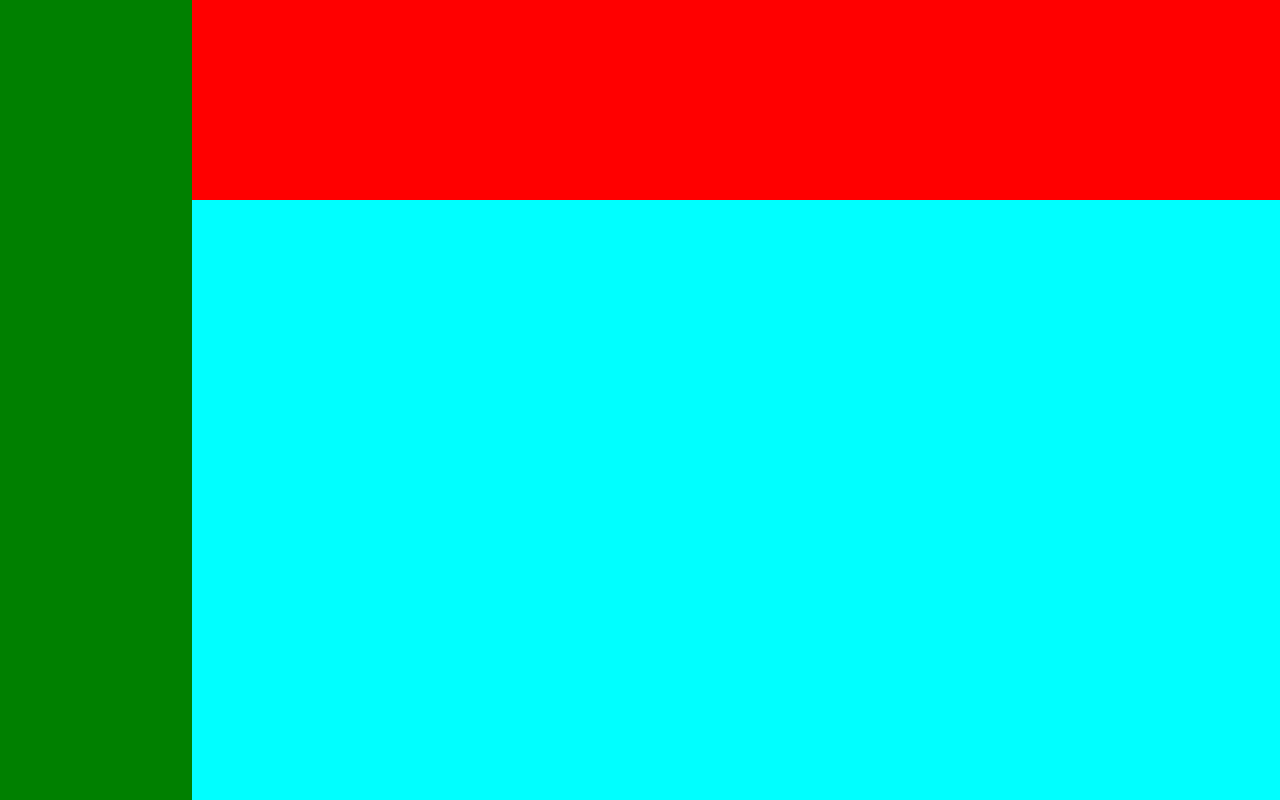
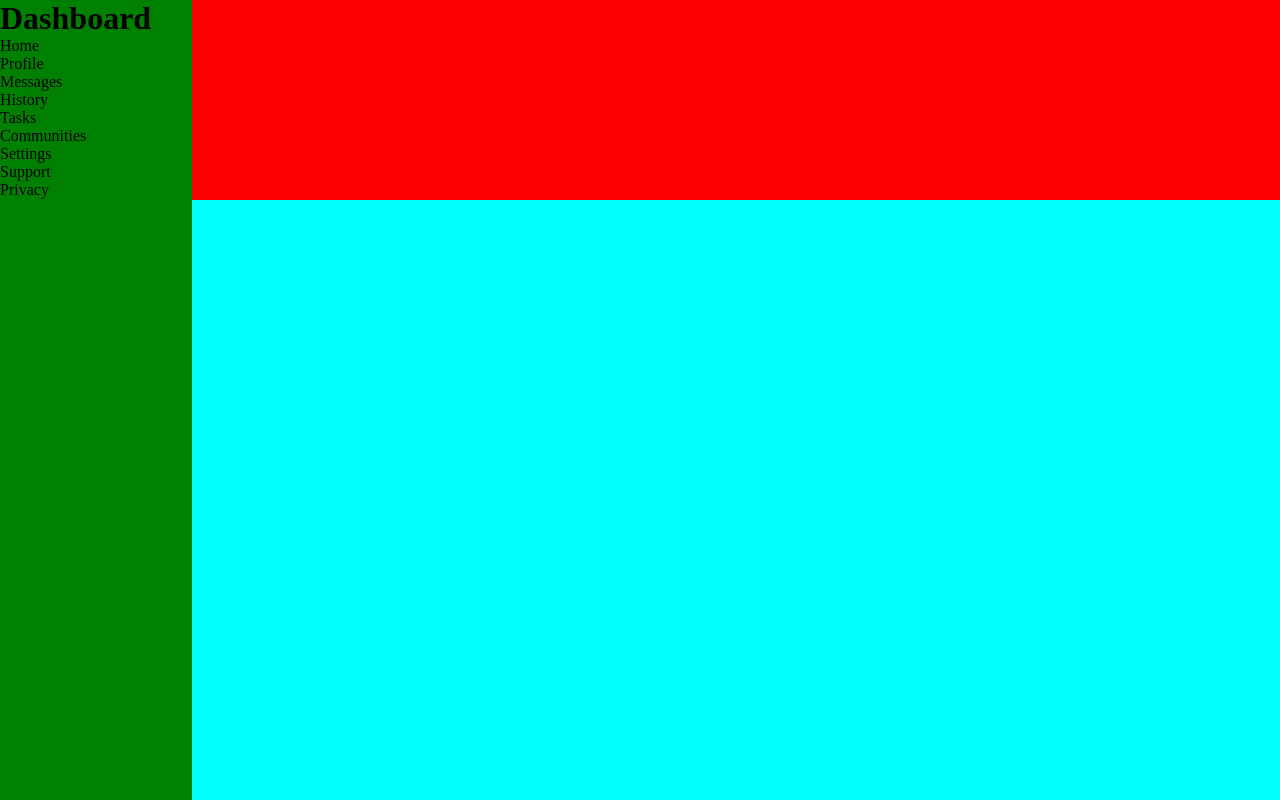
Before and after one commit to shehab20089/grid-dashboard, a plain HTML site: page index.html in a window 1280 px wide. Drawn offline with Linux system fonts and the light colour scheme.

Commit message:
adding sidebar html skeleton and adding project  icons

```diff
--- a/index.html
+++ b/index.html
@@ -10,7 +10,22 @@
   </head>
   <body>
     <div class="wrapper">
-      <div class="side-bar"></div>
+      <div class="side-bar">
+        <h1><span></span> Dashboard</h1>
+        <nav>
+          <ul>
+            <li>Home</li>
+            <li>Profile</li>
+            <li>Messages</li>
+            <li>History</li>
+            <li>Tasks</li>
+            <li>Communities</li>
+            <li>Settings</li>
+            <li>Support</li>
+            <li>Privacy</li>
+          </ul>
+        </nav>
+      </div>
       <header></header>
       <main></main>
     </div>
```
Also changed, not shown: assets/icons/account-group.svg (added), assets/icons/bell-ring.svg (added), assets/icons/card-account-details-outline.svg (added), assets/icons/clock-time-three.svg (added), assets/icons/cog.svg (added), assets/icons/eye-plus-outline.svg (added), assets/icons/file-document-multiple-outline.svg (added), assets/icons/help-box.svg (added), assets/icons/home.svg (added), assets/icons/magnify.svg (added), assets/icons/message-reply.svg (added), assets/icons/share-variant-outline.svg (added), assets/icons/shield-check.svg (added), assets/icons/star-plus-outline.svg (added), 1 more files.
